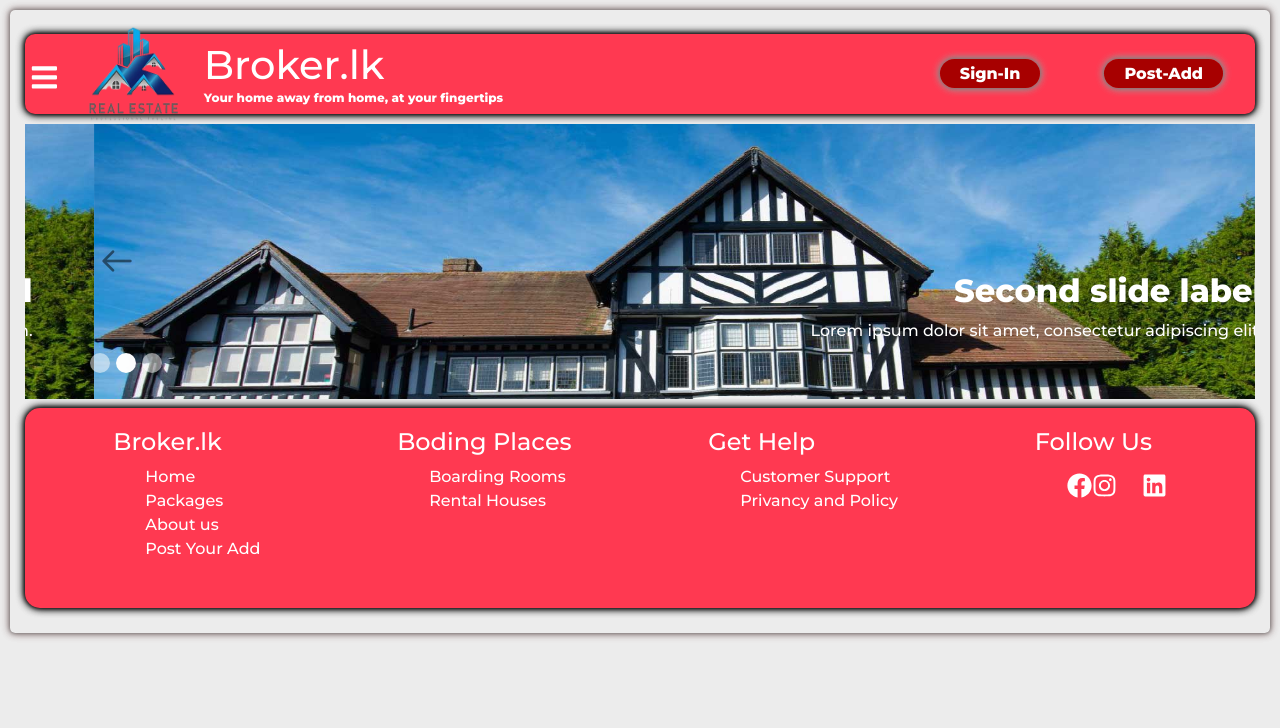
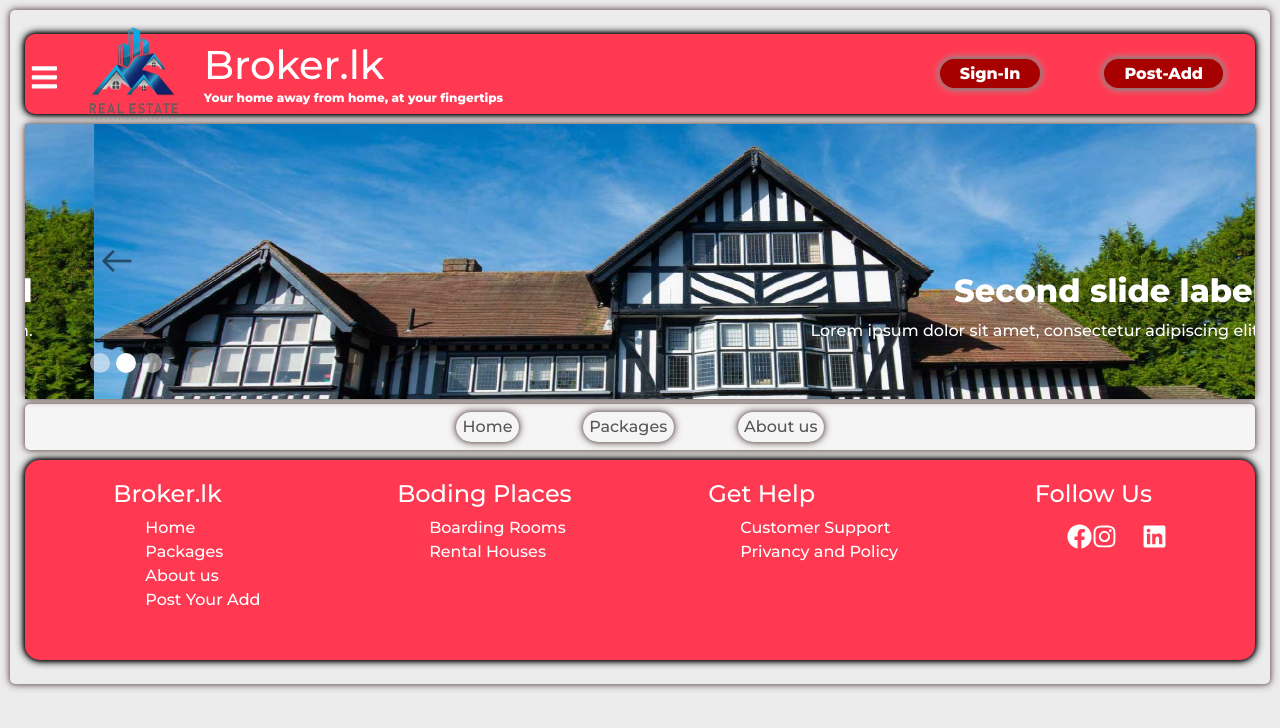
Before and after one commit to Bhanuka-Ekanayaka/BrokerLK-Group-Project, a React (Create React App) app in the folder frontend/: page / in a window 1280 px wide. Shown: the top 728 px of the page. Built offline with nearby package versions, Linux system fonts and the light colour scheme; some icons are missing.

Commit message:
second navbar

```diff
--- /dev/null
+++ b/frontend/src/Components/Child/PageNavbar/PageNavbar.css
@@ -0,0 +1,24 @@
+
+* {
+    font-family: "Poppins", sans-serif;
+}
+
+.navar-mypage{
+    background-color: hsl(0, 0%, 96%);
+    border-radius: 5px;
+    box-shadow: 0px 0px 4px #686767,
+                0px 0px 8px #a19090,
+                0px 0px 8px #b4a1a1;
+}
+
+.navar-mypage .container .navbar-nav a{
+    padding: 0.2rem 0.4rem;
+}
+.navar-mypage .container .navbar-nav a:hover{
+    color: #FFFFFF;
+
+}
+
+.navbar-expand {
+    justify-content: center;
+}
--- /dev/null
+++ b/frontend/src/Components/Child/PageNavbar/PageNavbar.js
@@ -0,0 +1,23 @@
+import Container from 'react-bootstrap/Container';
+import Nav from 'react-bootstrap/Nav';
+import Navbar from 'react-bootstrap/Navbar';
+import './PageNavbar.css';
+
+const PageNavbar = () => {
+    return (
+        <>
+            <Navbar className='navar-mypage'>
+                <Container>
+                    <Nav className='m-auto'>
+                        <Nav.Link href="#home">Home</Nav.Link>
+                        <Nav.Link href="#features">Packages</Nav.Link>
+                        <Nav.Link href="#pricing">About us</Nav.Link>
+                    </Nav>
+                </Container>
+            </Navbar>
+
+        </>
+    );
+}
+
+export default PageNavbar;
--- a/frontend/src/Components/Child/SlideShow/slideshow.css
+++ b/frontend/src/Components/Child/SlideShow/slideshow.css
@@ -1,10 +1,18 @@
 @import url('https://fonts.googleapis.com/css2?family=Poppins:wght@400;500;700&display=swap');
 
-*{
+
+* {
     font-family:"Poppins", sans-serif;
 }
+
+
 .carousel{
+    border-radius: 5px;
     z-index: 2;
+    margin-bottom: 5px;
+    box-shadow: 0px 0px 4px #686767,
+    0px 0px 8px #a19090,
+    0px 0px 8px #b4a1a1;
 }
 
 .carousel .carousel-indicators button{
--- a/frontend/src/Components/Home/Home.js
+++ b/frontend/src/Components/Home/Home.js
@@ -3,7 +3,7 @@ import {useRef} from 'react';
 import NavBar from '../Child/NavBar/NavBar';
 import Footer from '../Child/Footer/Footer';
 import SlideShow from '../Child/SlideShow/SlideShow';
-
+import PageNavbar from '../Child/PageNavbar/PageNavbar';
 
 const Home = () => {
   const navRef = useRef();
@@ -16,6 +16,7 @@ const Home = () => {
           <>
             <NavBar navRef={navRef} showNavBar={showNavbar}></NavBar>
             <SlideShow></SlideShow>
+            <PageNavbar></PageNavbar>
             <Footer></Footer>
           </>
    );
```
